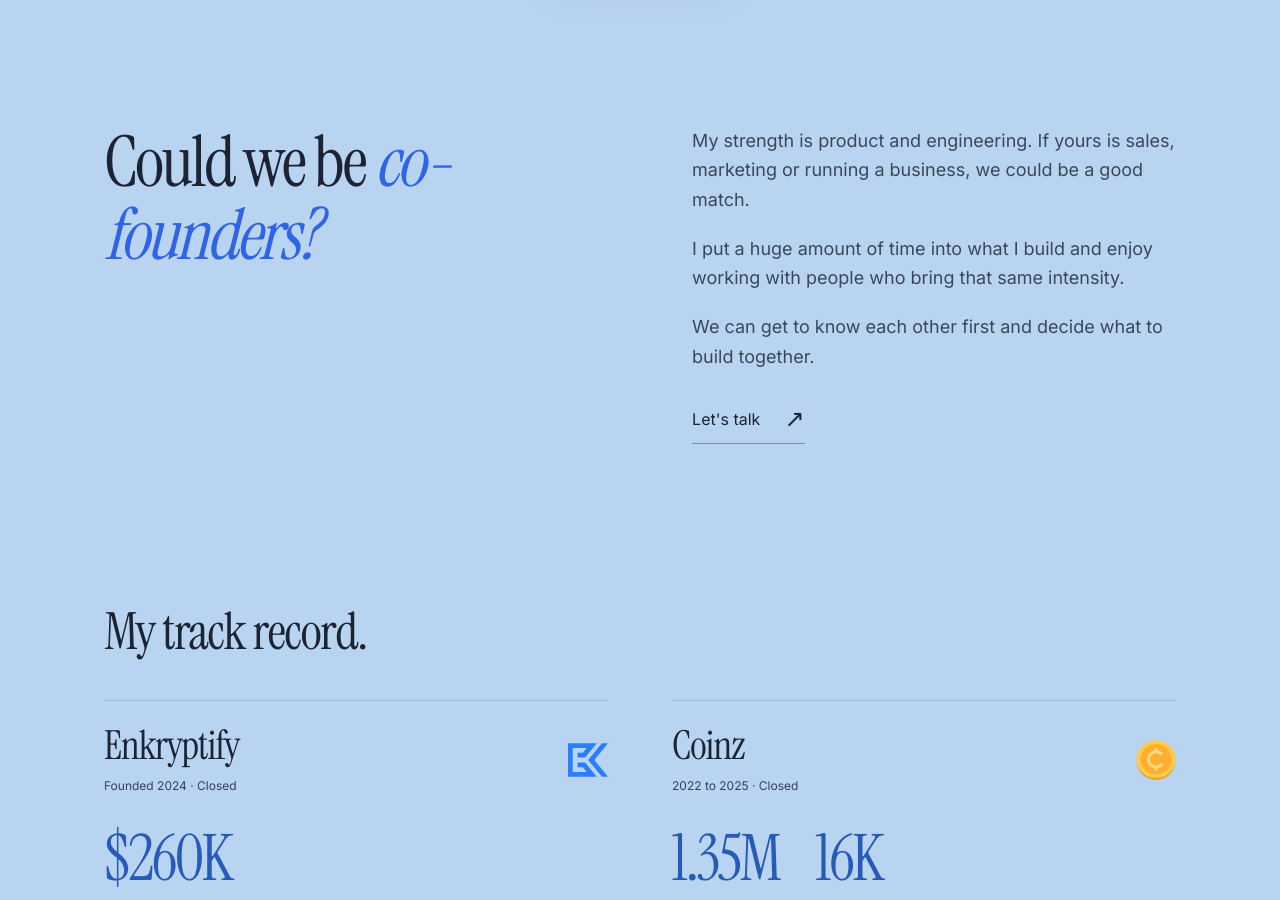
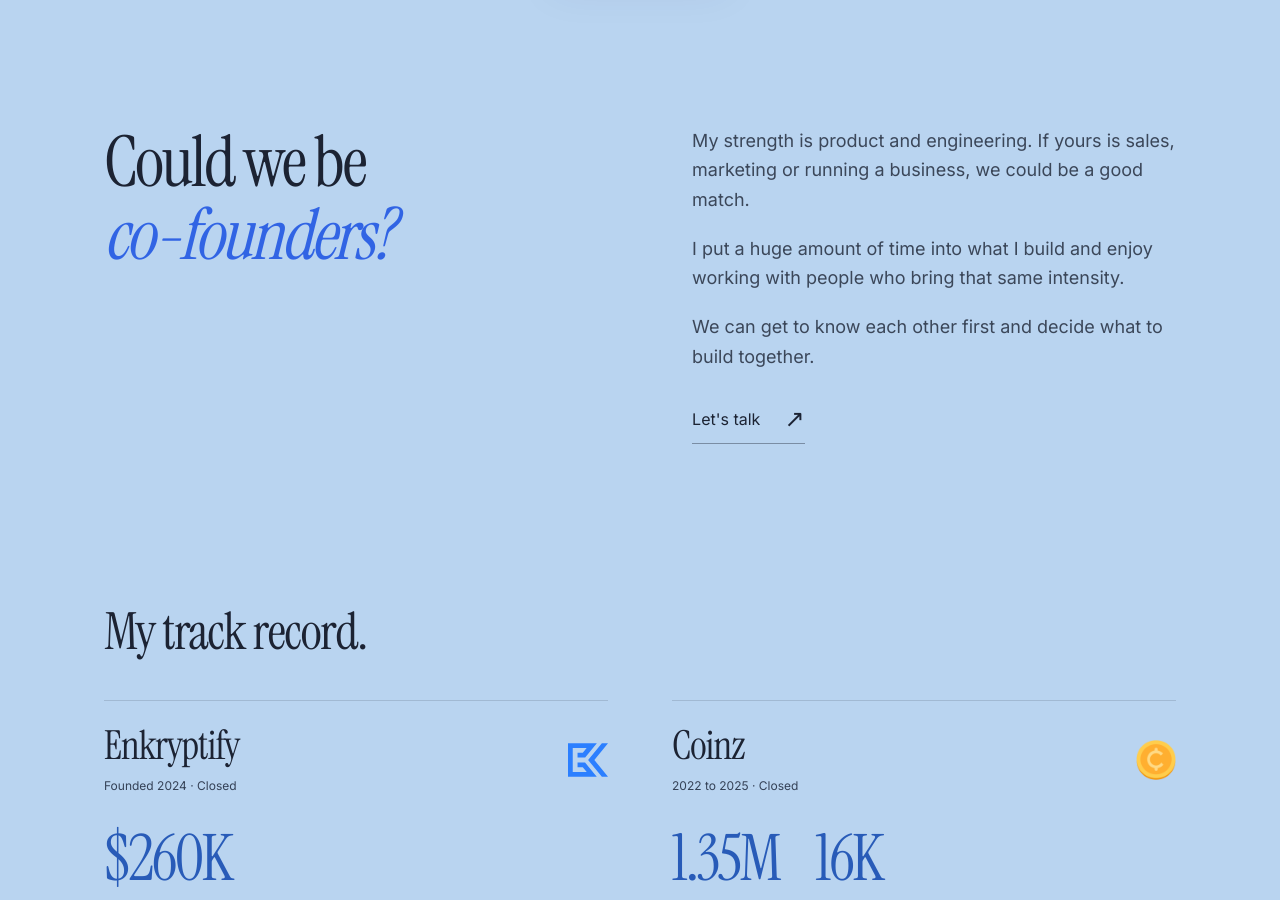
Before and after one commit to SiebeBaree/portfolio, a Next.js app: page / in a window 1280 px wide. Shown: the part 802-1702 px from the top of the page. Built offline with nearby package versions, Linux system fonts and the light colour scheme; a web font is replaced by a local one.

Commit message:
fix: keep co-founder heading together

```diff
--- a/src/components/sections/CoFounder.tsx
+++ b/src/components/sections/CoFounder.tsx
@@ -13,7 +13,10 @@
             id="cofounder-title"
             className="max-w-lg font-display text-[clamp(3rem,5.5vw,5rem)] leading-[1.04] tracking-[-0.035em]"
           >
-            Could we be <span className="italic text-accent">co-founders?</span>
+            Could we be{" "}
+            <span className="whitespace-nowrap italic text-accent">
+              co-founders?
+            </span>
           </h2>
           <div className="space-y-5 text-base leading-relaxed text-ink/80 sm:text-lg">
             <p>
```
